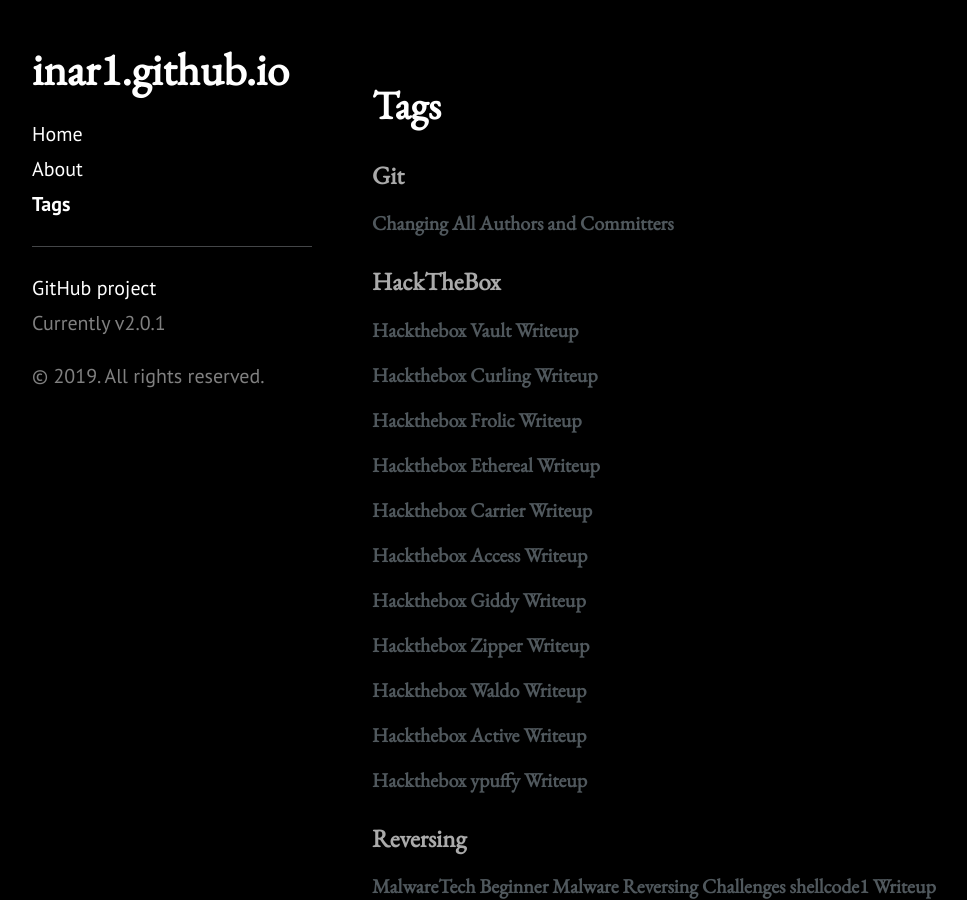
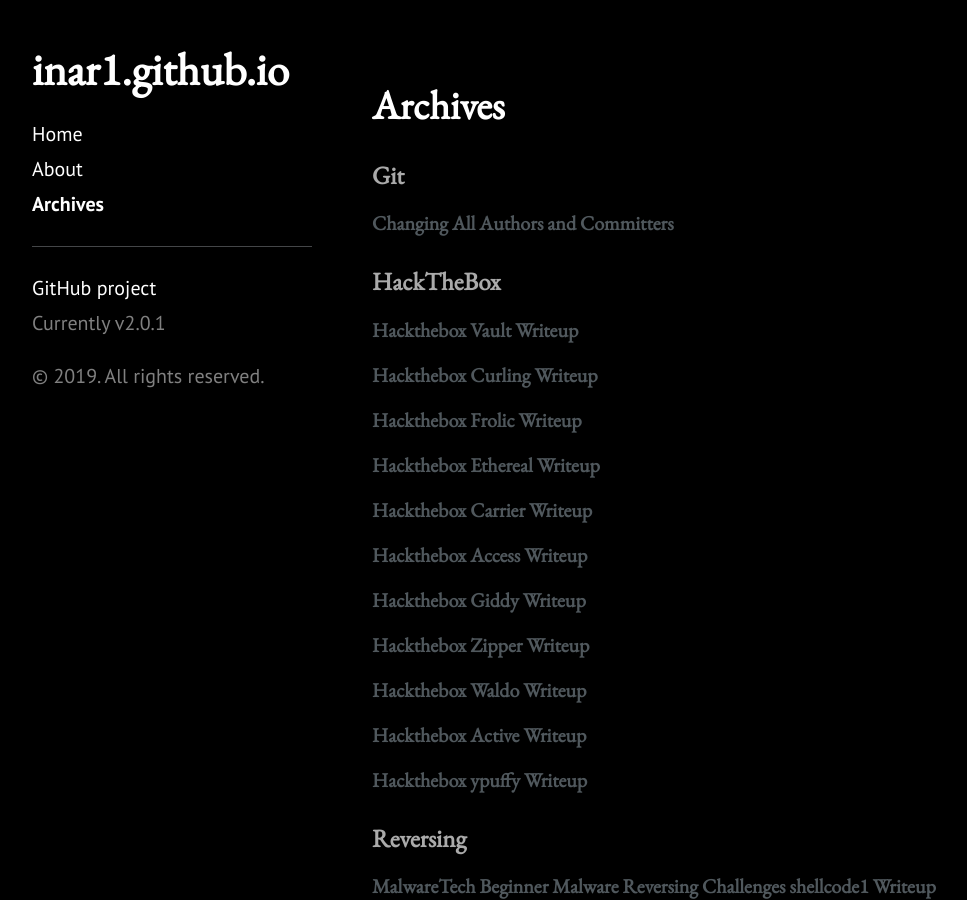
Before and after one commit to 1n4r1/1n4r1.github.io, a Jekyll site: the page built from archives.md, in a window 1280 px wide and 900 px high. Shown: the whole window, without its empty margins (8-975 px from the left). Built offline with Jekyll 4.4.1, drawn with Linux system fonts in a browser that asks for light colours.

Commit message:
change name tags to archives

```diff
--- a/tags.md
+++ b/archives.md
@@ -1,7 +1,7 @@
 ---
 layout: page
-permalink: /tags/
-title: Tags
+permalink: /archives/
+title: Archives
 ---
 
 <div id="tags">
```
